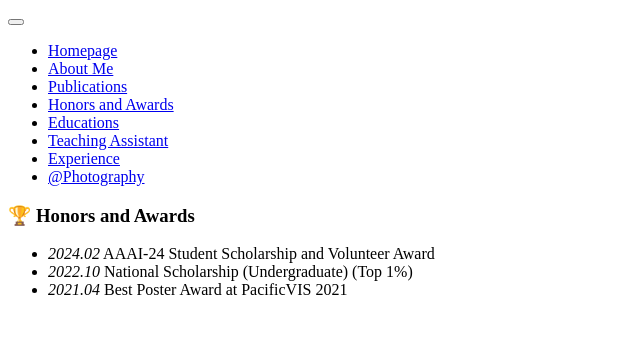
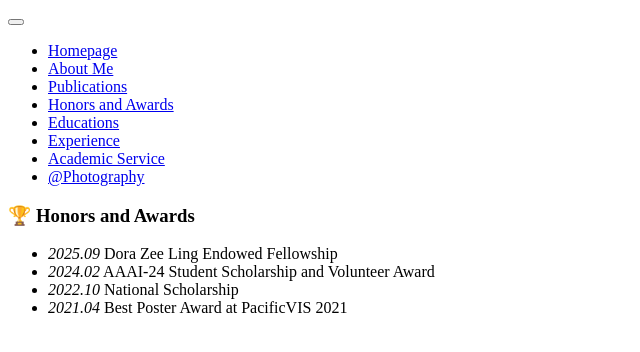
Before and after one commit to Jerry391/Jerry391.github.io, a Jekyll site: the page built from _pages/includes/honers.md, in a window 1280 px wide. Shown: the top 352 px of the page, without its empty margins (0-640 px from the left). Built offline with Jekyll 4.4.1, drawn with Linux system fonts in a browser that asks for light colours; our own code applies the rules of GitHub Pages for plain Markdown files.

```diff
--- a/_config.yml
+++ b/_config.yml
@@ -9,13 +9,13 @@
 title                    : "Xiaojian Chen"
 description              : "Ph.D. student @ UW CSE"
 repository               : "Jerry391/Jerry391.github.io"
-google_scholar_stats_use_cdn : False
+google_scholar_stats_use_cdn : true
 
 # google analytics
-google_analytics_id      :  G-ZV7XYKJVMD # get google_analytics_id from https://analytics.google.com/analytics/
+google_analytics_id      :  #G-ZV7XYKJVMD # get google_analytics_id from https://analytics.google.com/analytics/
 
 # SEO Related
-google_site_verification :  DUsUGJZdv3_rNQudz4HqMI9NPbXZJ0H8hY-pBqFfbgU # get google_site_verification from https://search.google.com/search-console/about
+google_site_verification :  #DUsUGJZdv3_rNQudz4HqMI9NPbXZJ0H8hY-pBqFfbgU # get google_site_verification from https://search.google.com/search-console/about
 bing_site_verification   :  # get bing_site_verification from https://www.bing.com/webmasters/about
 baidu_site_verification  :  # get baidu_site_verification from https://ziyuan.baidu.com/login/index?u=/site/index
 
--- a/_data/navigation.yml
+++ b/_data/navigation.yml
@@ -18,11 +18,11 @@ main:
   # - title: "Invited Talks"
   #   url: "/#-invited-talks"
 
-  - title: "Teaching Assistant"
-    url: "/#-teaching-assistant"
-
   - title: "Experience"
     url: "/#-experience"
 
+  - title: "Academic Service"
+    url: "/#-academic-service"
+
   - title: "@Photography"
     url: "https://jerry391.github.io/photography"
--- a/_pages/includes/honers.md
+++ b/_pages/includes/honers.md
@@ -1,7 +1,7 @@
 # 🏆 Honors and Awards
-<!-- - *2024.06* First Prize for Outstanding Undergraduate Thesis in Jiangsu Province -->
+- *2025.09* Dora Zee Ling Endowed Fellowship
 - *2024.02* AAAI-24 Student Scholarship and Volunteer Award
 <!-- - *2023.06* Outstanding Graduate of Nanjing Normal University -->
-- *2022.10* National Scholarship (Undergraduate) (Top 1%)
+- *2022.10* National Scholarship
 - *2021.04* Best Poster Award at PacificVIS 2021
 <!-- - *2022.05* Merit Student, Jiangsu Province (江苏省三好学生) -->
```
Also changed, not shown: google_scholar_crawler/main.py (+24 -23 lines).
